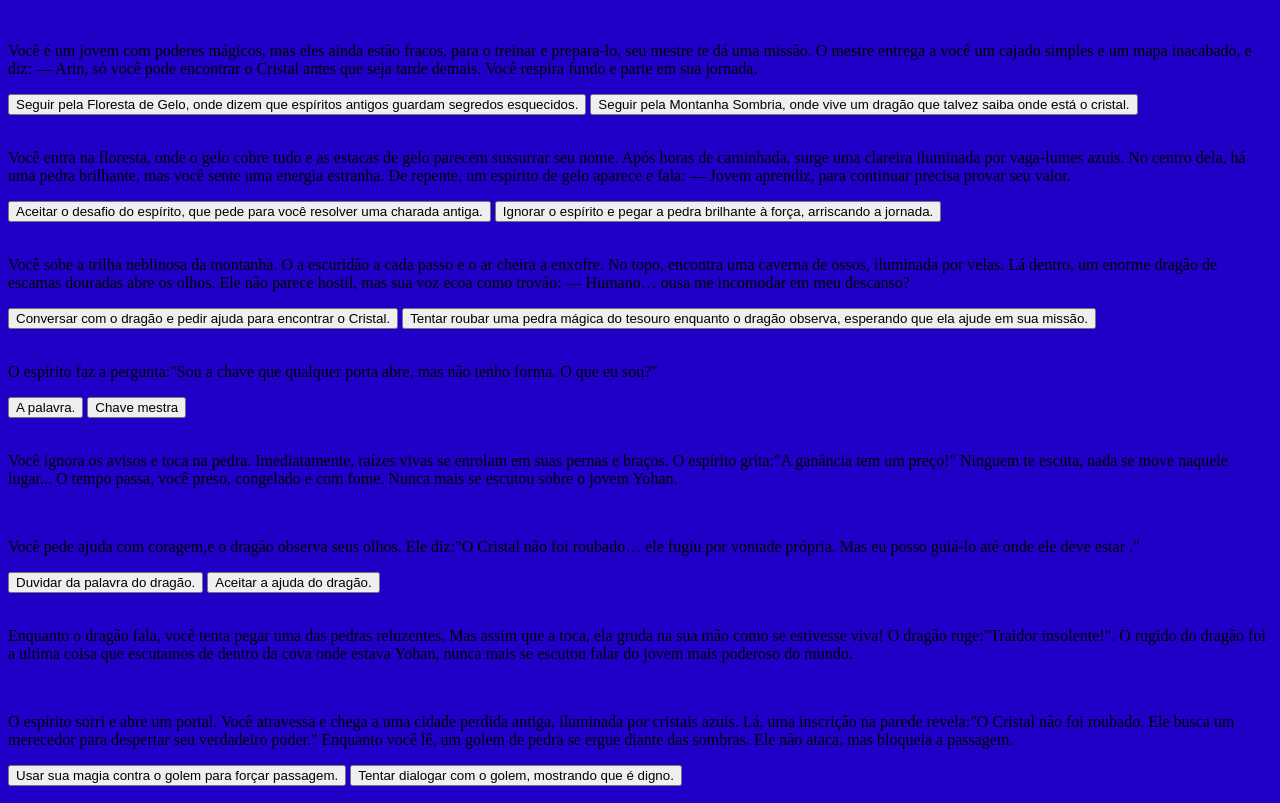
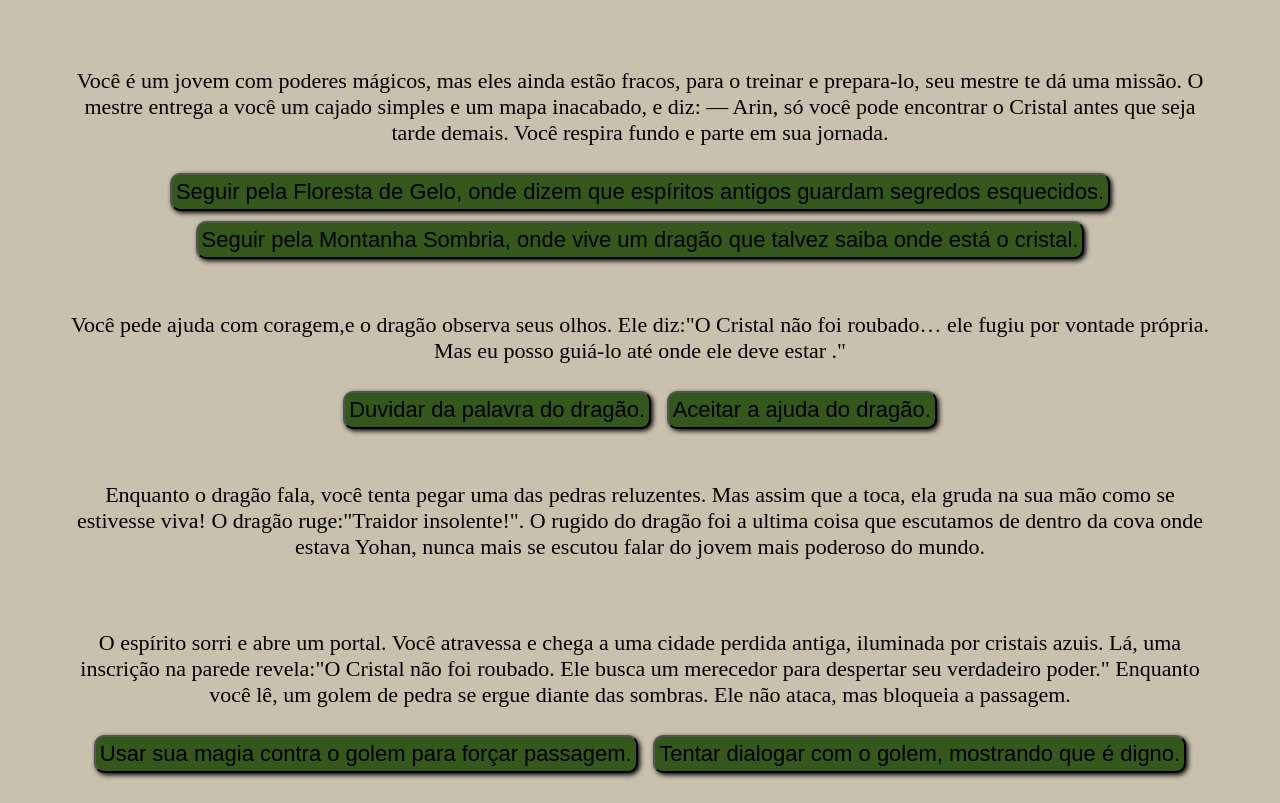
Before and after one commit to victorantunesmoraes-maker/2025-1a-voce-decide, a plain HTML site: page index.html in a window 1280 px wide. Shown: the top 803 px of the page. Drawn offline with Linux system fonts and the light colour scheme.

Commit message:
Add files via upload

```diff
--- a/style.css
+++ b/style.css
@@ -1,10 +1,42 @@
 :root{
-     /* CSS HEX */
-      --azul: rgb(30, 0, 199);
-       --vermelho: rgb(224, 0, 0);
-        --verde: rgb(0, 160, 13);
-         --laranja: rgb(192, 86, 0);
-        }
-         body{
-             background-color: var(--azul);
-             }
+    /* CSS HEX */
+    --Verde-Musgo: rgb(52, 87, 28);
+    --Verde-Claro: #9ba17fff;
+    --Amarelo-Claro: #e8e4dbff;
+    --Bege: #c9c1aeff;
+
+    }
+    body{
+    background-color: var(--Bege);
+    display: flex;
+    align-items: center;
+    justify-content: center;
+    font-size: 22px;
+    margin: 0;
+    padding: 0;
+    }
+    main{
+    margin:20px 0;
+    text-align: center;
+    max-width: 90%;
+    }
+    button{
+    background-color: var(--Verde-Musgo);
+    font-size: 22px;
+    padding: 4px;
+    border-radius: 10px;
+    margin: 5px;
+    color: white(0,0,0);
+    box-shadow: 2px 2px 5px black;
+    }
+    button:hover{
+    background-color: var(--Verde-Claro);
+    box-shadow: none;
+    transition: 0.5s;
+    }
+    .passo{
+    display: none;
+    }
+    .passo.ativo{
+    display: block;
+    }
```
